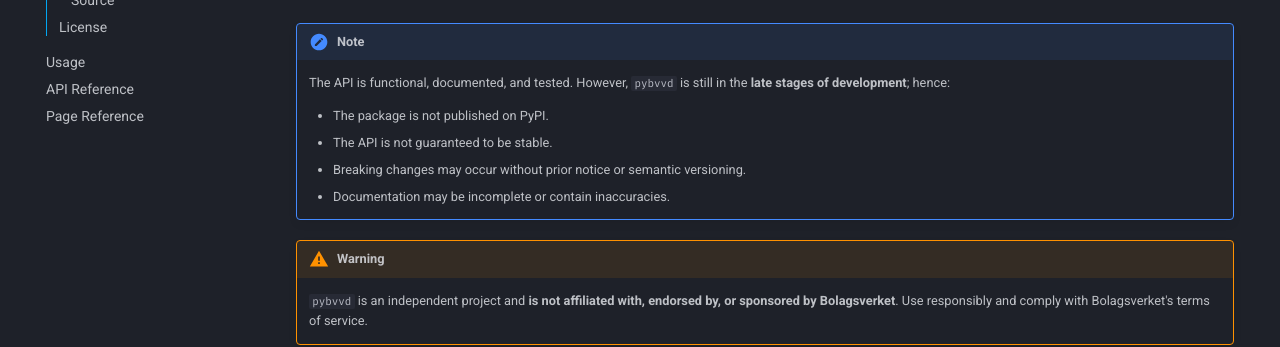
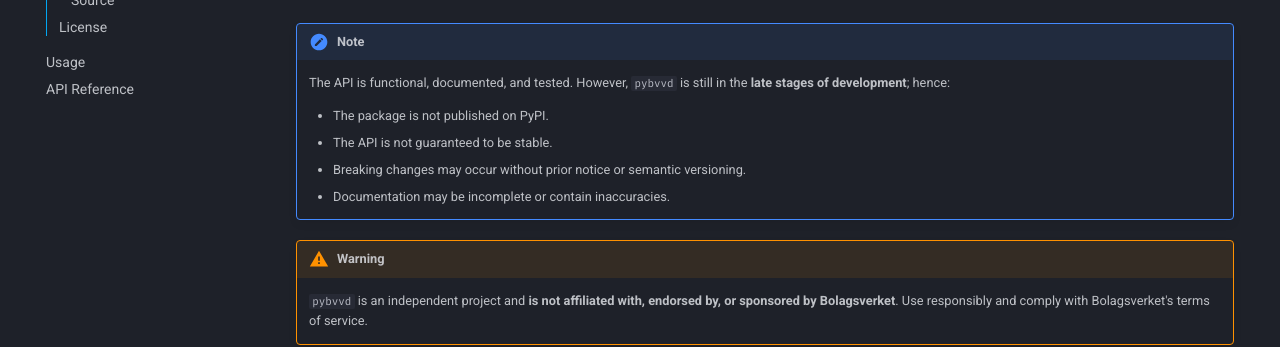
Before and after one commit to jesperpjohansson/pybvvd-dev, an MkDocs documentation site: the page built from docs/index.md, in a window 1280 px wide. Shown: the part 246-593 px from the top of the page. Built offline with MkDocs 1.6.1 and Material for MkDocs 9.7.7, drawn with Linux system fonts in a browser that asks for light colours; comment, search, counter and statistics services are not loaded.

Commit message:
Remove page reference from nav.

```diff
--- a/mkdocs.yml
+++ b/mkdocs.yml
@@ -25,7 +25,6 @@ nav:
   - Home: index.md
   - Usage: usage.md
   - API Reference: api-reference.md
-  - Page Reference: page-reference.md
 
 plugins:
   - search
```
